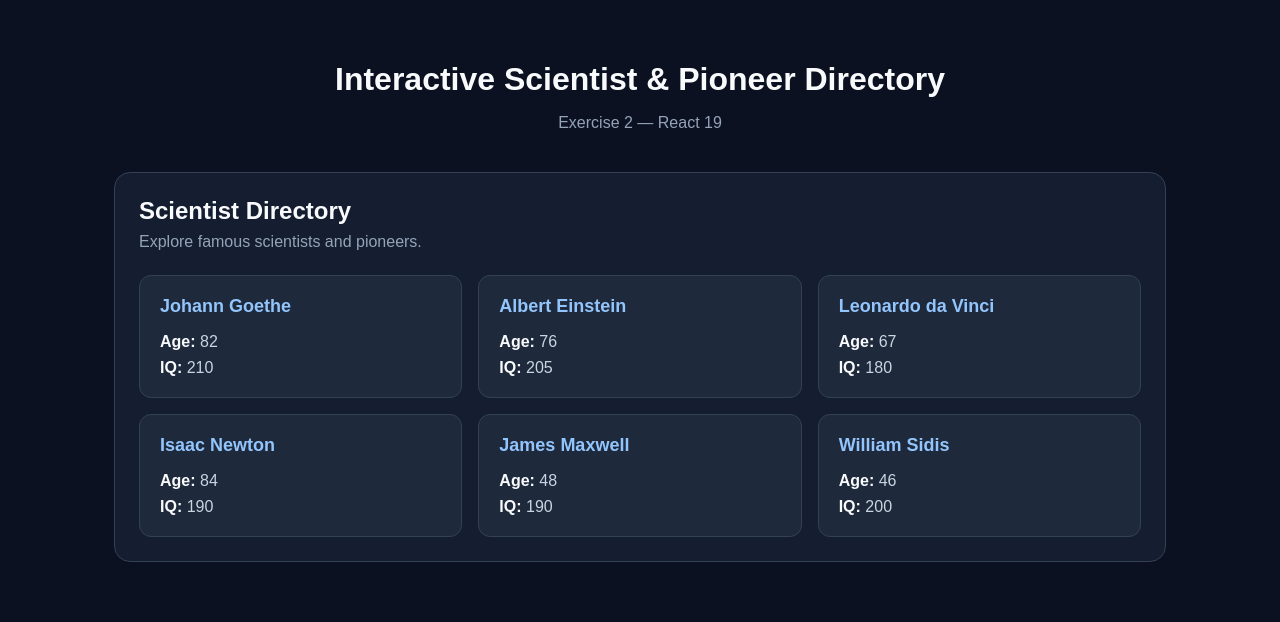
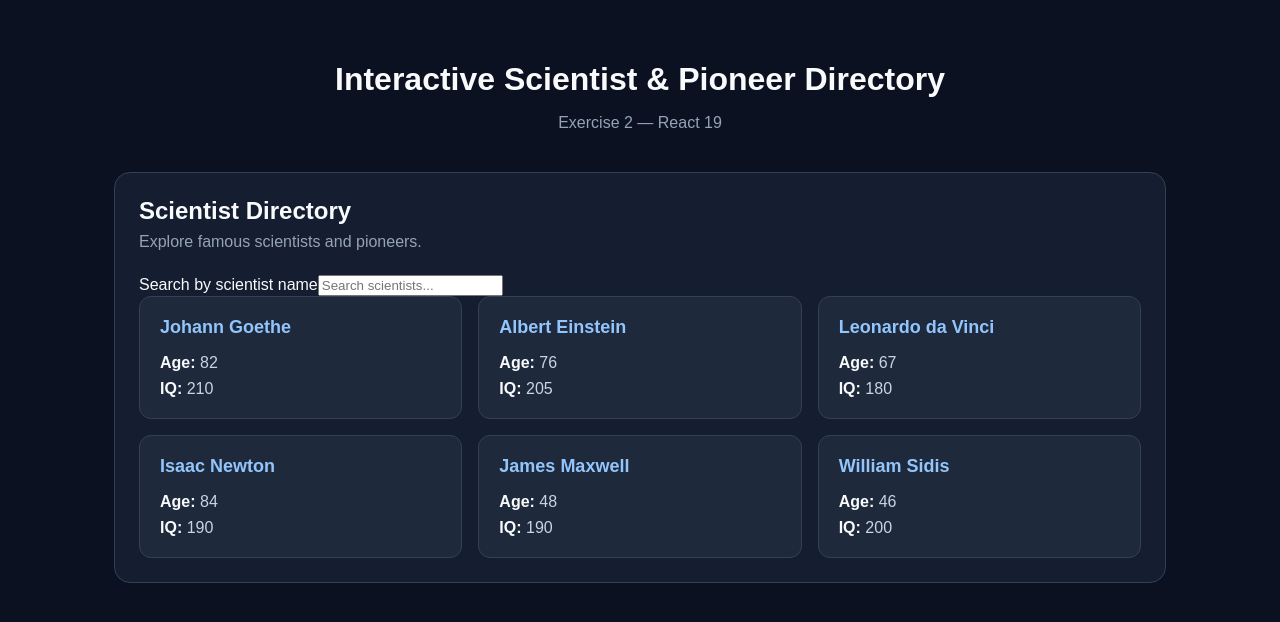
Before and after one commit to tran04012006/24521812_NgoBichTran_Lab3, a React (Vite) app in the folder scientist-directory/: page / in a window 1280 px wide. Shown: the top 622 px of the page. Built offline with nearby package versions, Linux system fonts and the light colour scheme.

Commit message:
feat(ex2): add controlled scientist search input

```diff
--- a/scientist-directory/src/components/ScientistDirectory.jsx
+++ b/scientist-directory/src/components/ScientistDirectory.jsx
@@ -1,7 +1,11 @@
 
+import { useId, useState } from "react";
 import { SMART_PEOPLE } from "../data/scientists.js";
 
 function ScientistDirectory() {
+  const [query, setQuery] = useState("");
+  const searchId = useId();
+
   return (
     <section
       className="scientist-directory"
@@ -13,6 +17,28 @@ function ScientistDirectory() {
           Explore famous scientists and pioneers.
         </p>
       </div>
+
+      <form
+        className="directory-controls"
+        role="search"
+        onSubmit={(event) => event.preventDefault()}
+      >
+        <div className="form-group">
+          <label htmlFor={searchId}>
+            Search by scientist name
+          </label>
+
+          <input
+            id={searchId}
+            type="search"
+            placeholder="Search scientists..."
+            value={query}
+            onChange={(event) =>
+              setQuery(event.target.value)
+            }
+          />
+        </div>
+      </form>
 
       <div className="scientist-list">
         {SMART_PEOPLE.map((person) => (
```
